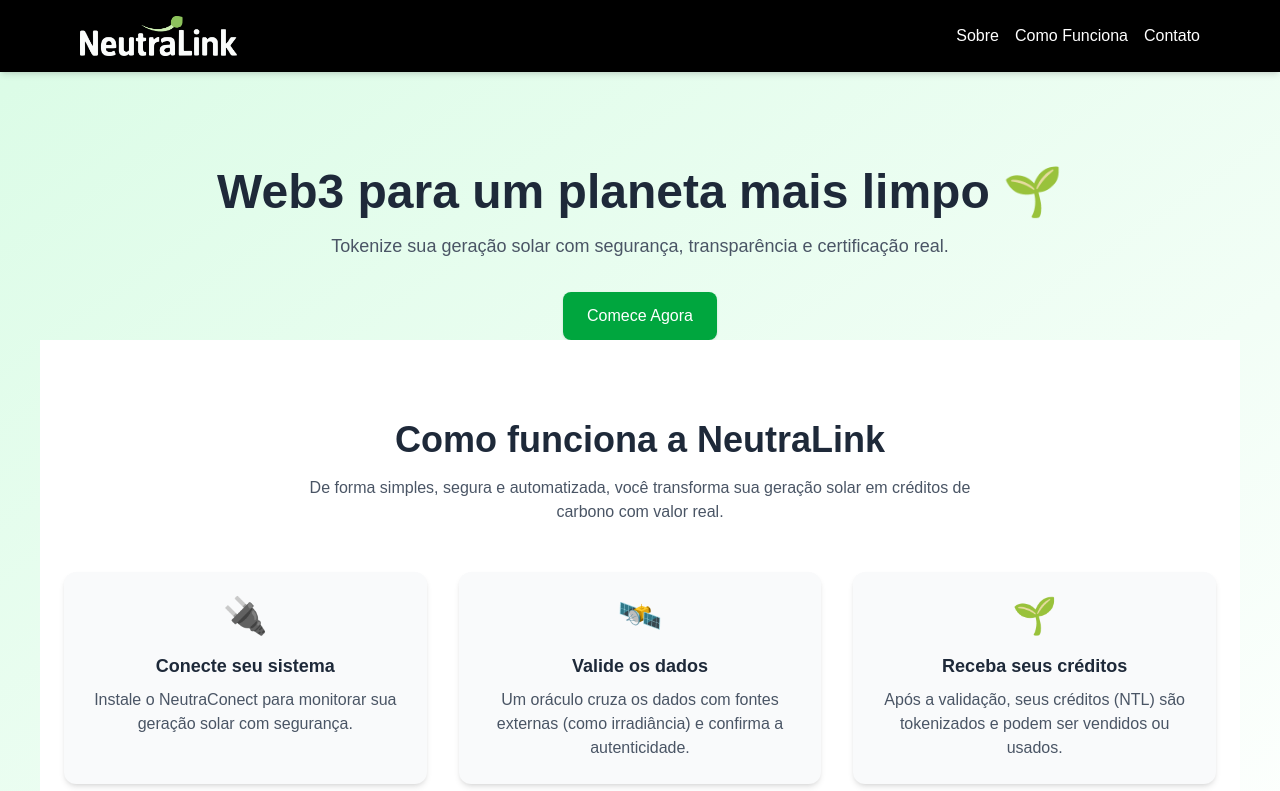
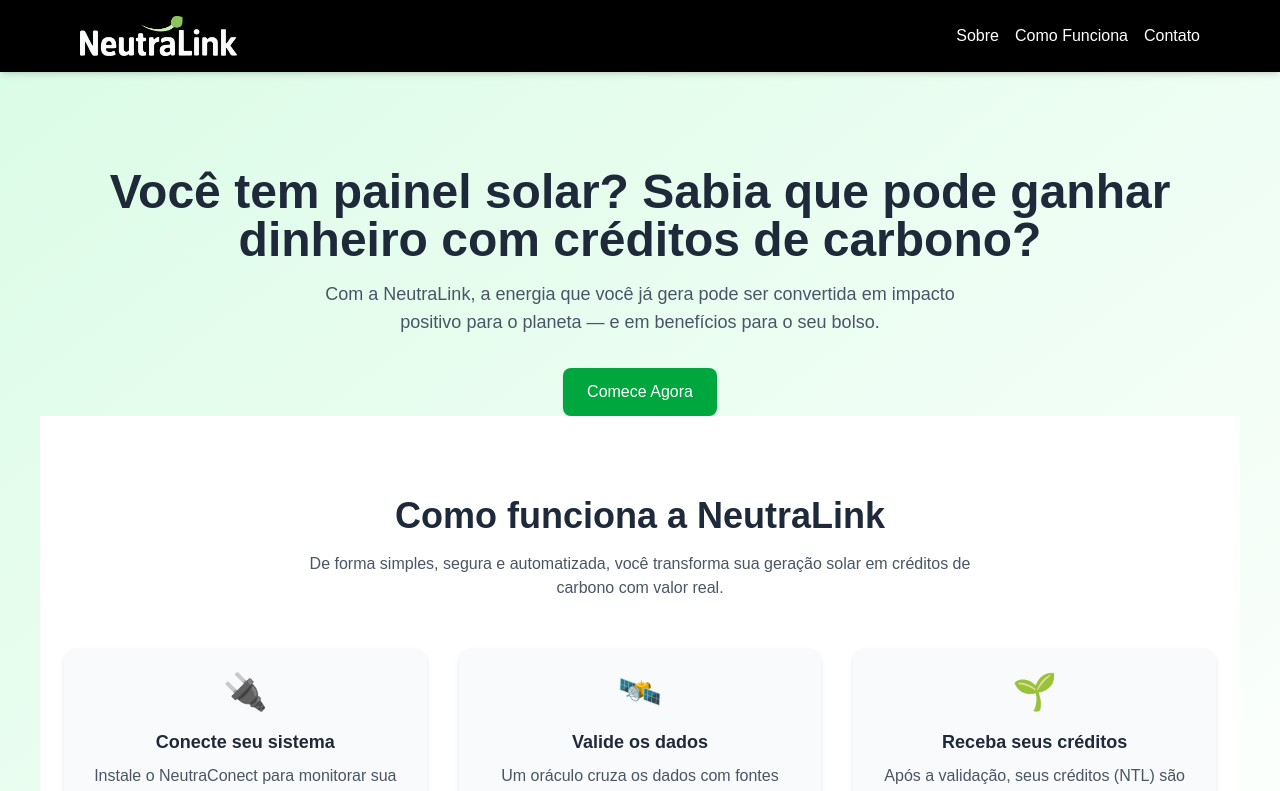
Before and after one commit to neutralink/neutralink-website, a Next.js app: page / in a window 1280 px wide. Shown: the top 791 px of the page. Built offline with nearby package versions, Linux system fonts and the light colour scheme.

Commit message:
Ajusta espaçamento e separação entre elementos no layout

```diff
--- a/app/page.tsx
+++ b/app/page.tsx
@@ -19,10 +19,11 @@
       <section className="flex-1 bg-gradient-to-br from-green-100 to-white flex flex-col justify-center items-center text-center px-6 py-24">
         <div className="flex flex-col items-center">
           <h2 className="text-4xl md:text-5xl font-bold text-gray-800 mb-4">
-            Web3 para um planeta mais limpo 🌱
+          Você tem painel solar? Sabia que pode ganhar dinheiro com créditos de carbono?
+
           </h2>
           <p className="text-lg text-gray-600 max-w-2xl mb-8">
-            Tokenize sua geração solar com segurança, transparência e certificação real.
+          Com a NeutraLink, a energia que você já gera pode ser convertida em impacto positivo para o planeta — e em benefícios para o seu bolso.
           </p>
           <a href="#" className="bg-green-600 text-white px-6 py-3 rounded-lg shadow hover:bg-green-700 transition">
             Comece Agora
```
